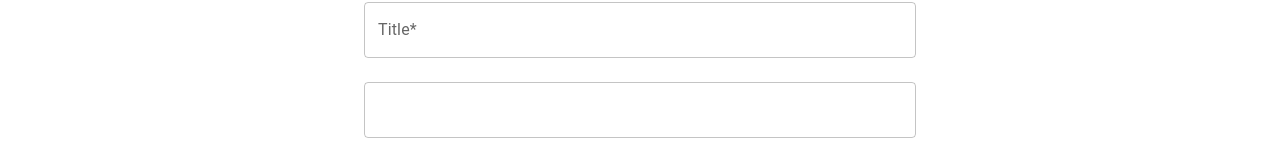
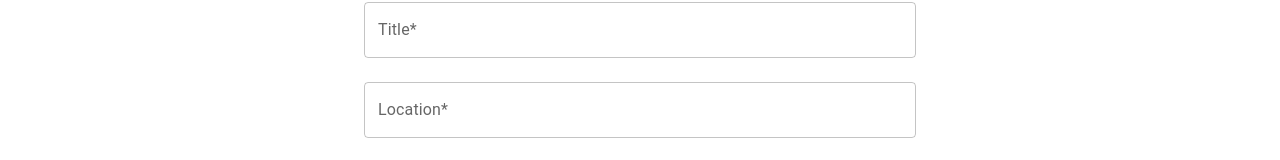
Before and after one commit to MariaKritou/real-estate-ads, a React (Create React App) app: page /add in a window 1280 px wide. Shown: the part 114-274 px from the top of the page. Built offline with nearby package versions, Linux system fonts and the light colour scheme.

Commit message:
add label to autocomplete

```diff
--- a/src/pages/addProperty/AddProperty.js
+++ b/src/pages/addProperty/AddProperty.js
@@ -145,6 +145,7 @@ function AddProperty() {
                     onOptionSelect={handleOptionSelect}
                     autocompleteError={!!formErrors.area}
                     autocompleteErrorText={formErrors.area}
+                    label='Location*'
                 />
                 <Grid container justifyContent={'space-between'}>
                     <Grid item xs={6}>
```
